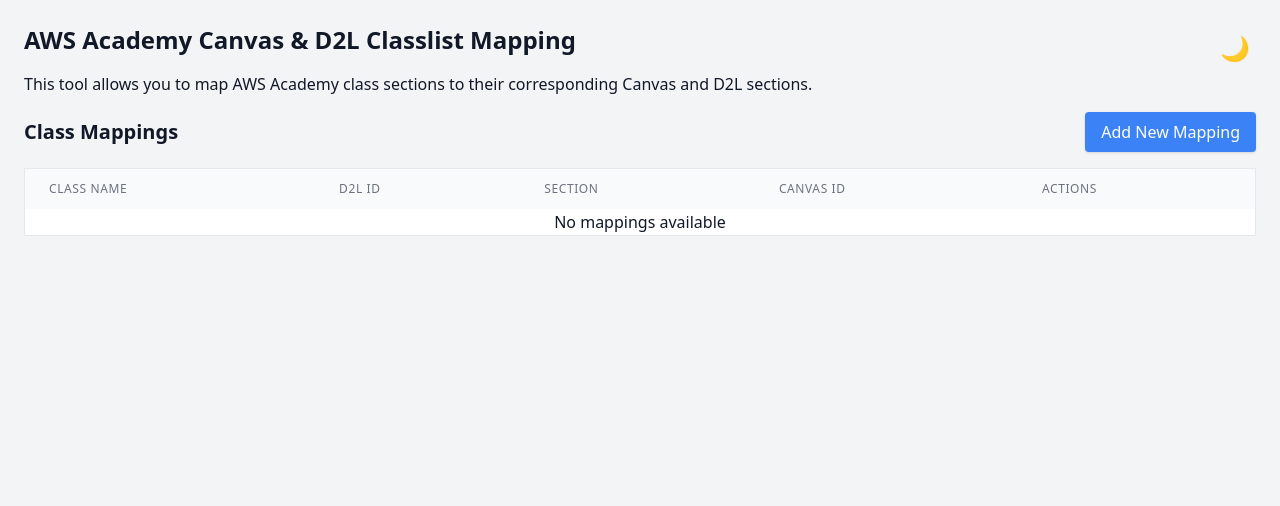
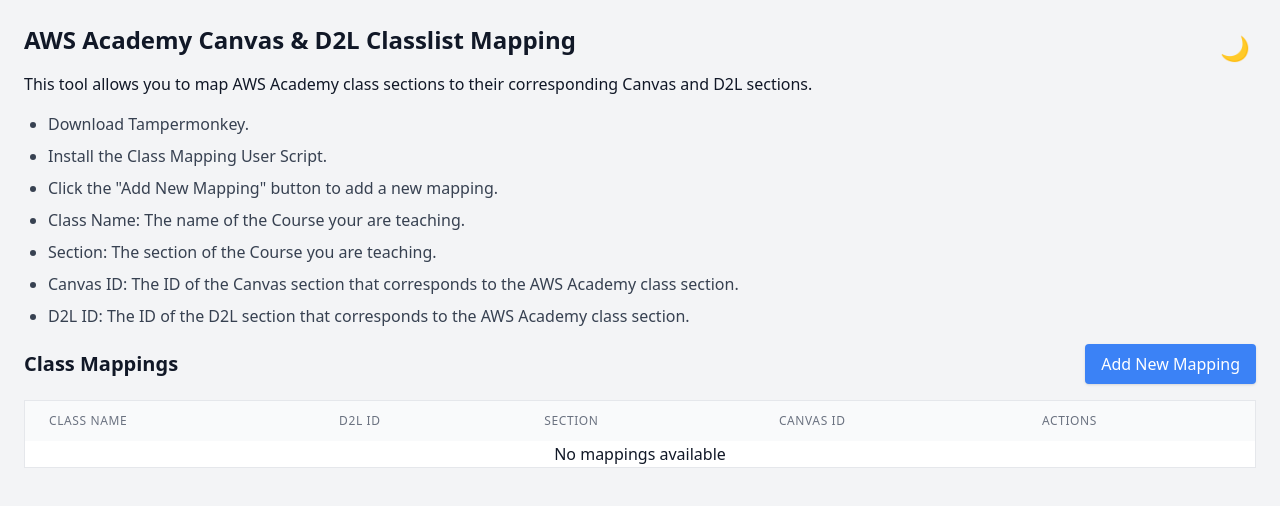
Before and after one commit to oap/ClasslistMapping, a plain HTML site: page docs/index.html in a window 1280 px wide. Drawn offline with nearby package versions, Linux system fonts and the light colour scheme.

```diff
--- a/docs/index.html
+++ b/docs/index.html
@@ -24,7 +24,15 @@
     <div class="container mx-auto p-6">
         <h1 class="text-2xl font-bold mb-4">AWS Academy Canvas & D2L Classlist Mapping</h1>
         <p class="mb-4">This tool allows you to map AWS Academy class sections to their corresponding Canvas and D2L sections.</p>
-
+        <ul class="mb-4 list-disc pl-6 space-y-2 text-gray-700 dark:text-gray-300">
+            <li class="hover:text-gray-900 dark:hover:text-gray-100">Download <a href="https://www.tampermonkey.net/">Tampermonkey</a>.</li>
+            <li class="hover:text-gray-900 dark:hover:text-gray-100">Install the <a href="class-mapping.user.js">Class Mapping User Script</a>.</li>
+            <li class="hover:text-gray-900 dark:hover:text-gray-100">Click the "Add New Mapping" button to add a new mapping.</li>
+            <li class="hover:text-gray-900 dark:hover:text-gray-100">Class Name: The name of the Course your are teaching.</li>
+            <li class="hover:text-gray-900 dark:hover:text-gray-100">Section: The section of the Course you are teaching.</li>
+            <li class="hover:text-gray-900 dark:hover:text-gray-100">Canvas ID: The ID of the Canvas section that corresponds to the AWS Academy class section.</li>
+            <li class="hover:text-gray-900 dark:hover:text-gray-100">D2L ID: The ID of the D2L section that corresponds to the AWS Academy class section.</li>
+        </ul>
         <div class="flex justify-between items-center mb-4">
             <h2 class="text-xl font-bold">Class Mappings</h2>
             <button id="add-mapping-btn" class="bg-blue-500 text-white px-4 py-2 rounded shadow hover:bg-blue-600 dark:bg-blue-700">
```
